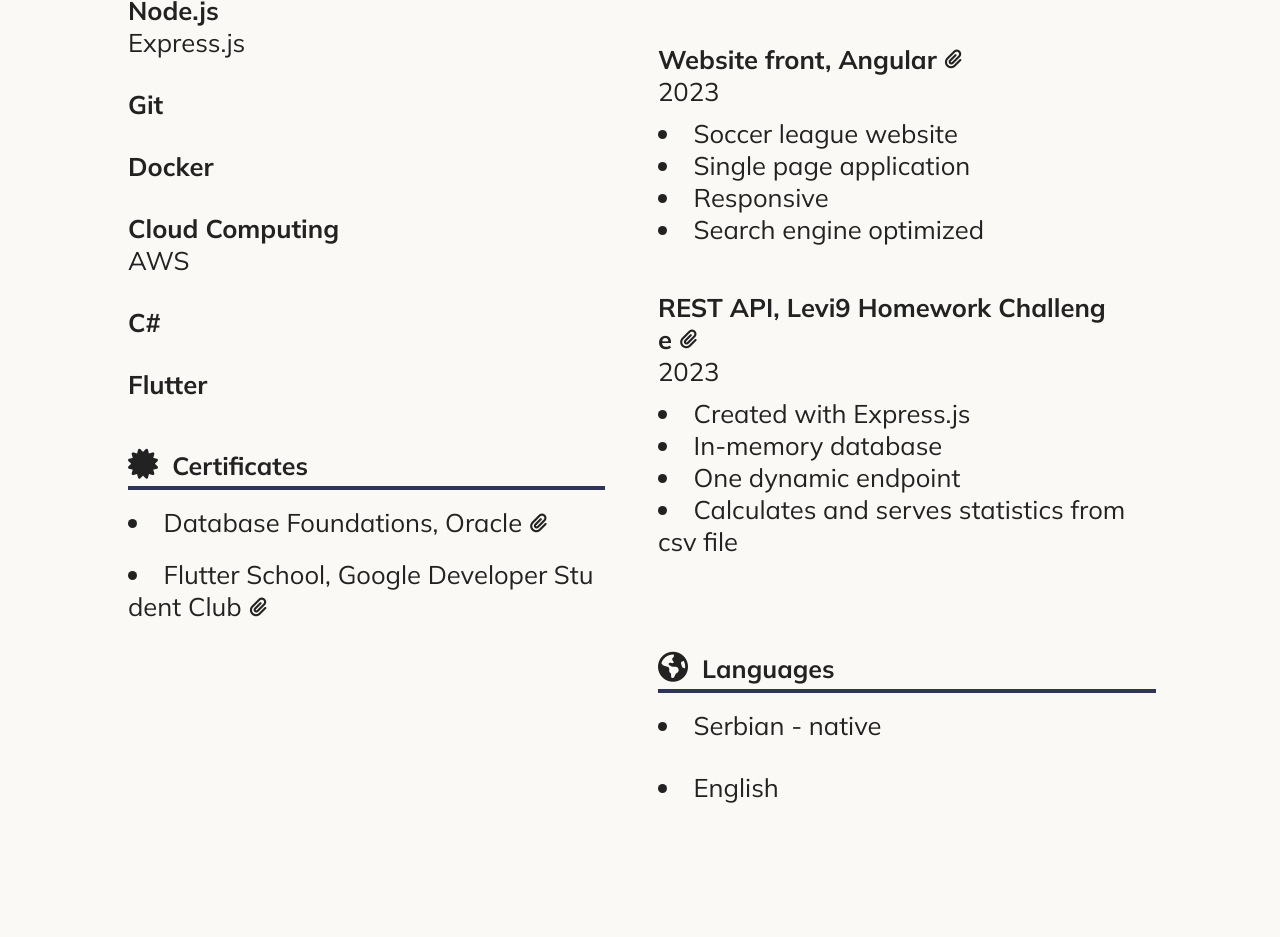
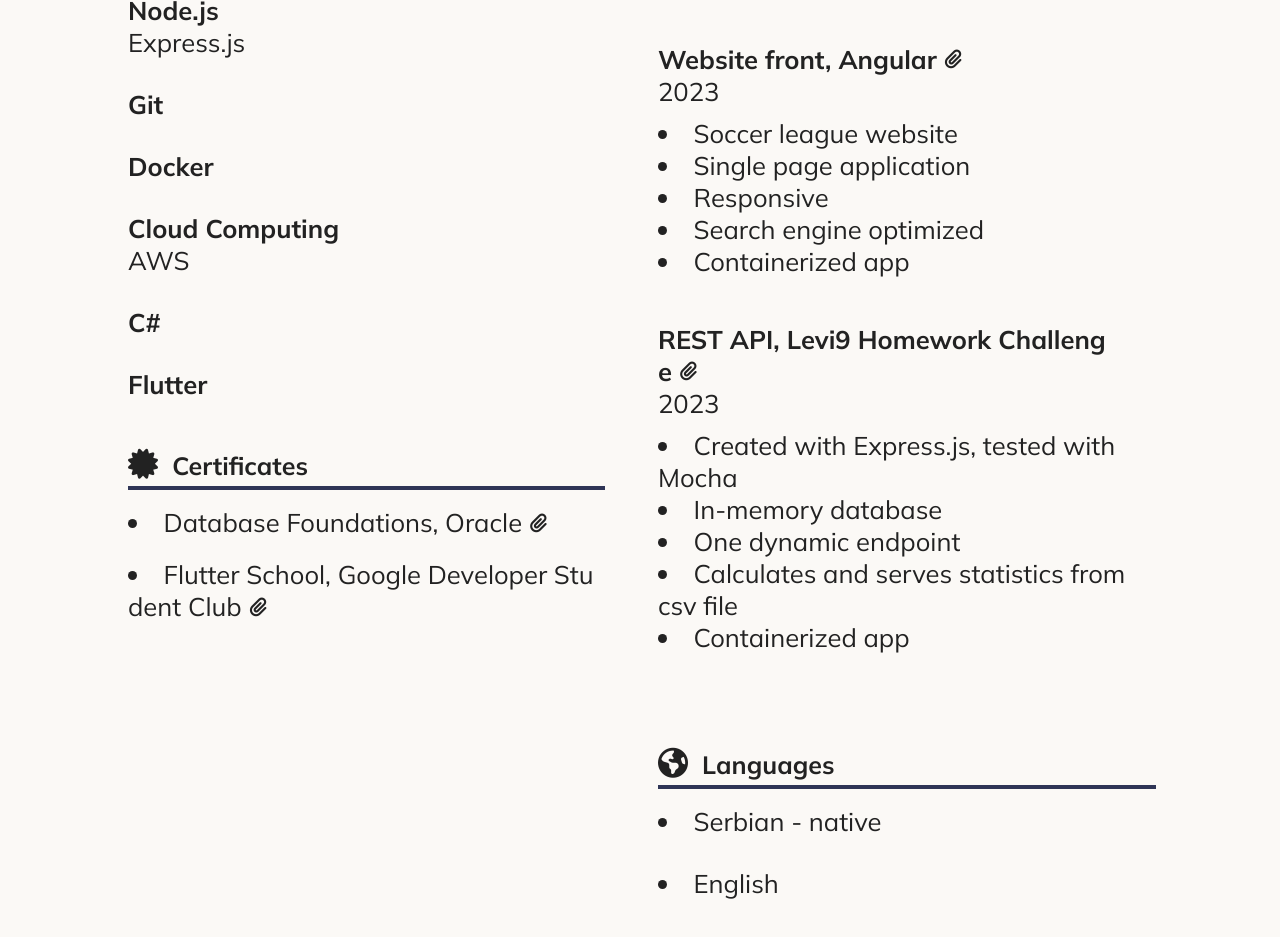
Before and after one commit to ZdravDim/zdravdim.github.io, a plain HTML site: page index.html in a window 1280 px wide. Shown: the part 1571-2508 px from the top of the page. Before the commit the page ends 2470 px from the top, so only its background shows below. Drawn offline with Linux system fonts and the light colour scheme.

Commit message:
Update index.html

```diff
--- a/index.html
+++ b/index.html
@@ -515,16 +515,18 @@
               <li>Single page application</li>
               <li>Responsive</li>
               <li>Search engine optimized</li>
+              <li>Containerized app</li>
             </ul>
             <div class="br"></div>
             <a class="text bold" href="https://github.com/ZdravDim/5_dana_u_oblacima_2023" target="_blank">REST API, Levi9 Homework Challenge<i class="fa-solid fa-paperclip fa-2xs clipper"></i></a>
             <br>
             <p class="text">2023</p>
             <ul style="margin-top: 10px;">
-              <li>Created with Express.js</li>
+              <li>Created with Express.js, tested with Mocha</li>
               <li>In-memory database</li>
               <li>One dynamic endpoint</li>
               <li>Calculates and serves statistics from csv file</li>
+              <li>Containerized app</li>
             </ul>
             <div class="br"></div>
           </div>
```
